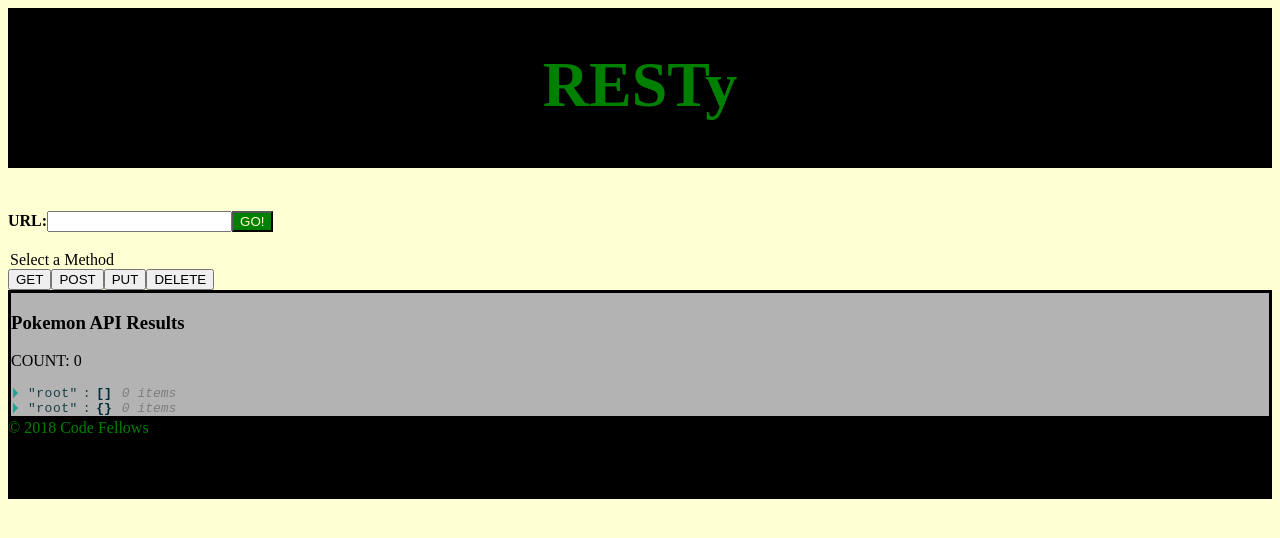
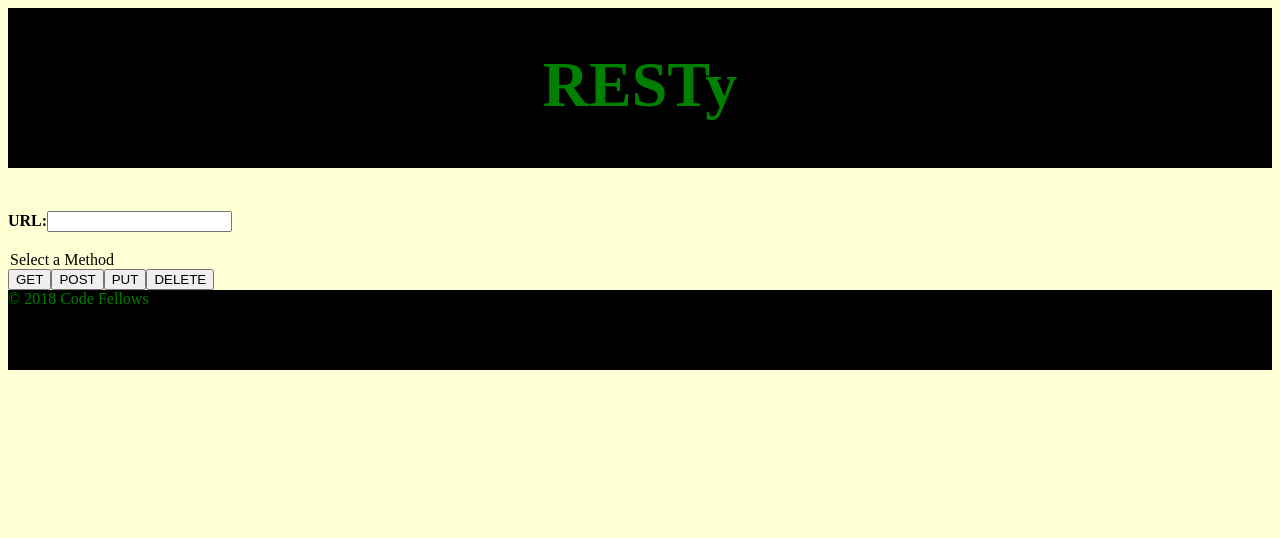
Before and after one commit to Tahmina-Ringer-401-advanced-javascript/component_based_ui, a React (Create React App) app in the folder lab26/: page / in a window 1280 px wide. Shown: the top 538 px of the page. Built offline with nearby package versions, Linux system fonts and the light colour scheme.

Commit message:
got the app working and updated readme

```diff
--- a/lab26/src/app/App.js
+++ b/lab26/src/app/App.js
@@ -2,7 +2,6 @@ import React from 'react';
 import Header from '../header/header';
 import Footer from '../footer/footer';
 import Form from '../form/form';
-import Results from '../results/results'
 import '../app/app.scss';
 
 class App extends React.Component {
@@ -26,10 +25,6 @@ class App extends React.Component {
           <Form
             givePokemon={this.getPokemon}
           />
-          <Results
-            pokemon={this.state.pokemon}
-            count={this.state.count}
-          />
           <Footer />
         </div>
       )
--- a/lab26/src/form/form.js
+++ b/lab26/src/form/form.js
@@ -1,5 +1,6 @@
 import React from 'react';
-import '../form/form.scss'
+import '../form/form.scss';
+import Results from '../results/results';
 
 class Form extends React.Component {
   constructor(props) {
@@ -7,65 +8,83 @@ class Form extends React.Component {
     this.state = {
       display: false,
       url: '',
-      method: ''
+      method: '',
+      result: [],
+      headers: []
     }
   }
 
+  handleClick = e => {
+    e.preventDefault();
+    let method = e.target.name;
+    this.setState({ method });
+  };
 
-  handleSubmit = e => {
+  doSend = e => {
     e.preventDefault();
-    let url = e.target.url.value;
-    this.setState({ url });
-
-    if(this.state.method){ this.setState({ display: true })}
+    this.getResults();
+    this.setState({ display: true });
   }
 
-  getPokemon = async (e) => {
-    const url = this.state.url;
-    console.log(this.state.method);
-    const pokemon = await fetch(url, {method: this.state.method, mode: 'cors'})
-
-    .then(res => {
-      for( var pair of res.headers.entries()) {
-        console.log(pair[0]+ ': '+ pair[1]);
-        if (pair[0] === 'x-total-count') {
-          this.setState({
-            total: pair[1]
-          })
-        }
-      }
-      if(res.status !==200)return;
-      return res.json();
-    })
-    this.props.givePokemon(pokemon.results, pokemon.count);
+  handleUrl = e => {
+    let url = e.target.value;
+    this.setState({url});
   }
 
-  handleClick = e => {
-    console.log(e);
-    let method = e.target.name;
-    this.setState({ method });
+  getResults = async (e) => {
+    const url = this.state.url;
+    const method = this.state.method;
 
-    if(this.state.url){ this.setState({ display: true })}
-  };
+    let headers = {};
+
+    const result = await fetch(url, { method: method, mode: 'cors' })
+      .then(res => {
+        if (res.status === 200) {
+          for (var pair of res.headers.entries()) {
+            headers[pair[0]] = pair[1];
+          }
+          return res.json();
+        } else {
+          return;
+        }
+      });
+    let resObject = {};
+    resObject.count = Object.keys(result).length;
+    resObject.result = result;
+
+    this.setState({ result: resObject });
+    this.setState({ headers: headers });
+  }
 
   render() {
-    return(
+    return (
       <div id="form">
-      <form onSubmit={this.handleSubmit}>
-        <label for="url">URL:</label>
-        <input type='text' name="url" />
-        <button type='submit' onClick={this.getPokemon}>GO!</button>
-      </form>
+        <form>
+          <label for="url">URL:</label>
+          <input name="url" onBlur={this.handleUrl} />
+          {(this.state.method && this.state.url) ?
+            <button name="GO" onClick={this.doSend}>GO!</button>
+          : ''
+          }
+        </form>
         <div class="buttons">
-        <legend>Select a Method</legend>
+          <legend>Select a Method</legend>
           <button name="get" onClick={this.handleClick}>GET</button>
           <button name="post" onClick={this.handleClick}>POST</button>
           <button name="put" onClick={this.handleClick}>PUT</button>
           <button name="delete" onClick={this.handleClick}>DELETE</button>
         </div>
+        {!this.state.display ? "" :
+        <Results
+          url={this.state.url}
+          method={this.state.method}
+          result={this.state.result}
+          headers={this.state.headers}
+        />
+        }
       </div>
     )
   };
 };
 
-  export default Form;
+export default Form;
--- a/lab26/src/results/results.js
+++ b/lab26/src/results/results.js
@@ -6,10 +6,10 @@ class Results extends React.Component {
   render(){
     return(
       <div id="results">
-        <h3>Pokemon API Results</h3>
-        <p>COUNT: { this.props.count}</p>
-        <ReactJson src={this.props.pokemon} />
-        <ReactJson src={this.props.headers} />
+        <h3>Results</h3>
+        <span>{this.props.method}</span> <span>{this.props.url}</span>
+        <ReactJson src={this.props.headers} name="Headers" />
+        <ReactJson src={this.props.result} name="Response" />
       </div>
     )
   }
```
Also changed, not shown: 1 other file (tests, documents, lock files or other folders).
